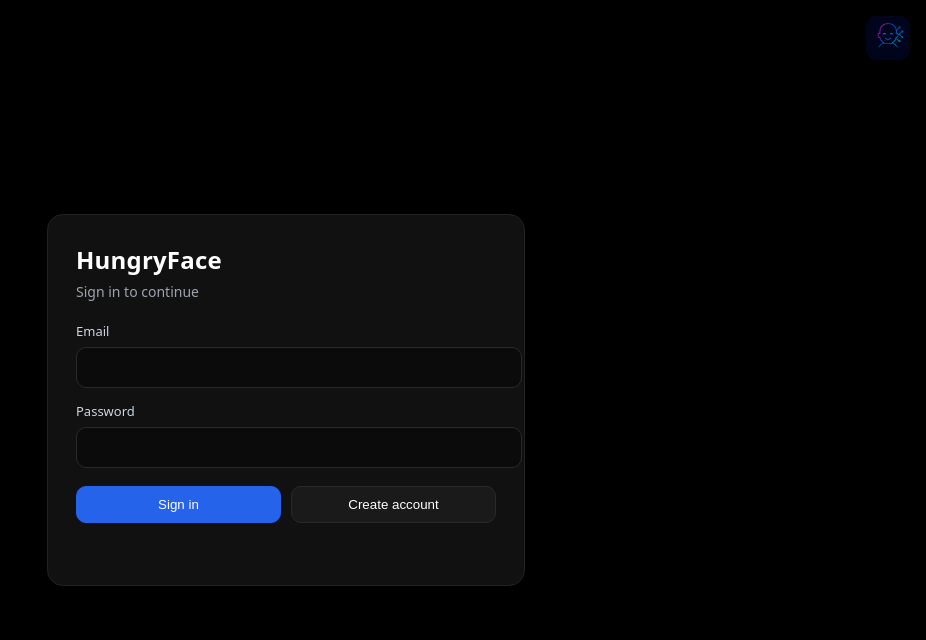
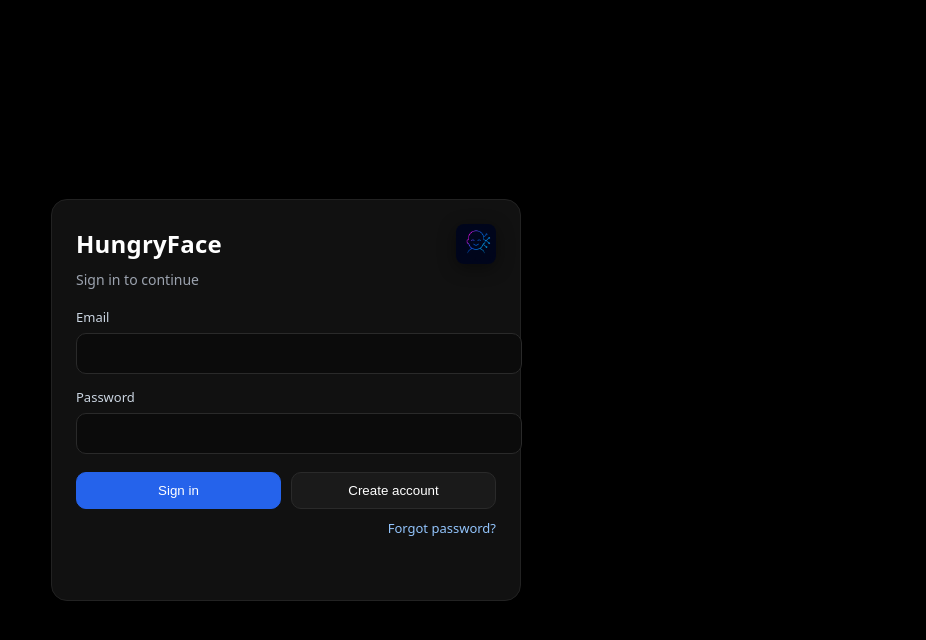
Before and after one commit to hungryfaceai/hungryface, a plain HTML site: page login/index.html in a window 1280 px wide. Shown: the whole page, without its empty margins (354-1280 px from the left). Drawn offline with Linux system fonts and the light colour scheme; no server answers.

Commit message:
Update index.html

```diff
--- a/login/index.html
+++ b/login/index.html
@@ -16,33 +16,35 @@
       display: grid;
       place-items: center;
     }
-    /* Top-right logo */
-    .logo {
-      position: fixed;
-      top: 16px;
-      right: 16px;
-      height: 44px;                   /* tweak as you like */
-      width: auto;
-      border-radius: 10px;
-      box-shadow: 0 4px 18px rgba(0,0,0,.45);
-      user-select: none;
-      -webkit-user-drag: none;
-    }
-
     .card {
       width: min(92vw, 420px);
       background: #111;
       border: 1px solid #222;
       border-radius: 16px;
-      padding: 28px;
+      padding: 24px 24px 28px;
       box-shadow: 0 8px 30px rgba(0,0,0,.4);
     }
+    .card-head {
+      display: flex;
+      align-items: center;
+      justify-content: space-between; /* title left, logo right */
+      gap: 12px;
+      margin-bottom: 6px;
+    }
     h1 {
-      margin: 0 0 4px;
+      margin: 0;
       font-size: 24px;
       letter-spacing: .2px;
     }
-    p.sub { margin: 0 0 20px; color: #9ca3af; font-size: 14px; }
+    .logo {
+      height: 40px;                  /* tweak as you like */
+      width: auto;
+      border-radius: 8px;
+      box-shadow: 0 4px 18px rgba(0,0,0,.45);
+      user-select: none;
+      -webkit-user-drag: none;
+    }
+    p.sub { margin: 0 0 18px; color: #9ca3af; font-size: 14px; }
     label { display: block; font-size: 13px; color: #cbd5e1; margin: 14px 0 6px; }
     input {
       width: 100%;
@@ -55,6 +57,17 @@
     }
     input:focus { border-color: #3b82f6; }
     .row { display: flex; gap: 10px; margin-top: 18px; }
+    .small-actions {
+      margin-top: 10px;
+      display: flex;
+      justify-content: flex-end;
+    }
+    .link {
+      color: #93c5fd;
+      text-decoration: none;
+      font-size: 13px;
+    }
+    .link:hover { text-decoration: underline; }
     button {
       appearance: none;
       border: 1px solid #2a2a2a;
@@ -69,14 +82,16 @@
     button:disabled { opacity: .6; cursor: not-allowed; }
     .msg { margin-top: 14px; min-height: 20px; font-size: 13px; }
     .msg.error { color: #fca5a5; }
+    .msg.ok { color: #86efac; }
   </style>
 </head>
 <body>
-  <!-- Logo (absolute path from repo root) -->
-  <img class="logo" src="/hungryface/logo.jpg" alt="HungryFace logo" />
-
   <div class="card">
-    <h1>HungryFace</h1>
+    <div class="card-head">
+      <h1>HungryFace</h1>
+      <!-- Logo from repo root -->
+      <img class="logo" src="/hungryface/logo.jpg" alt="HungryFace logo" />
+    </div>
     <p class="sub">Sign in to continue</p>
 
     <form id="loginForm">
@@ -91,6 +106,10 @@
         <button id="btnCreate" type="button">Create account</button>
       </div>
 
+      <div class="small-actions">
+        <a id="forgot" href="#" class="link">Forgot password?</a>
+      </div>
+
       <div id="msg" class="msg"></div>
     </form>
   </div>
@@ -103,7 +122,8 @@
       setPersistence,
       browserLocalPersistence,
       signInWithEmailAndPassword,
-      createUserWithEmailAndPassword
+      createUserWithEmailAndPassword,
+      sendPasswordResetEmail
     } from "https://www.gstatic.com/firebasejs/10.12.2/firebase-auth.js";
 
     // --- Your Firebase config ---
@@ -133,11 +153,16 @@
     const msg  = document.getElementById("msg");
     const btnSignIn = document.getElementById("btnSignIn");
     const btnCreate = document.getElementById("btnCreate");
+    const forgot = document.getElementById("forgot");
 
     function showError(e) {
       console.error(e);
       msg.className = "msg error";
       msg.textContent = e?.message || "Something went wrong.";
+    }
+    function showOk(text) {
+      msg.className = "msg ok";
+      msg.textContent = text;
     }
     function clearMsg() {
       msg.className = "msg";
@@ -184,6 +209,23 @@
         setBusy(false);
       }
     });
+
+    // Forgot password
+    forgot.addEventListener("click", async (e) => {
+      e.preventDefault();
+      clearMsg();
+      const email = document.getElementById("email").value.trim();
+      if (!email) {
+        showError({ message: "Enter your email above, then click ‘Forgot password?’" });
+        return;
+      }
+      try {
+        await sendPasswordResetEmail(auth, email);
+        showOk("Password reset email sent. Check your inbox.");
+      } catch (err) {
+        showError(err);
+      }
+    });
   </script>
 </body>
 </html>
```
